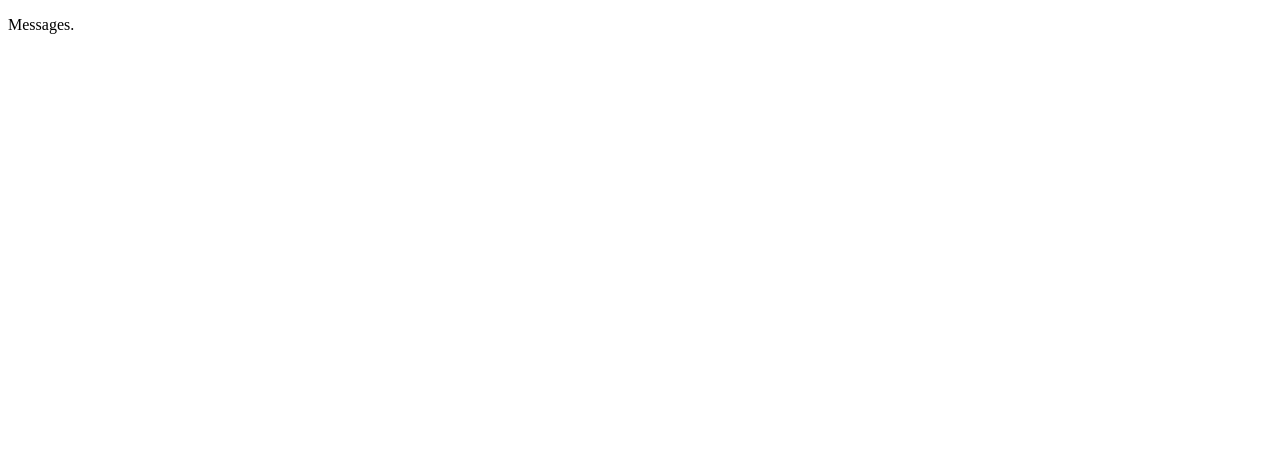
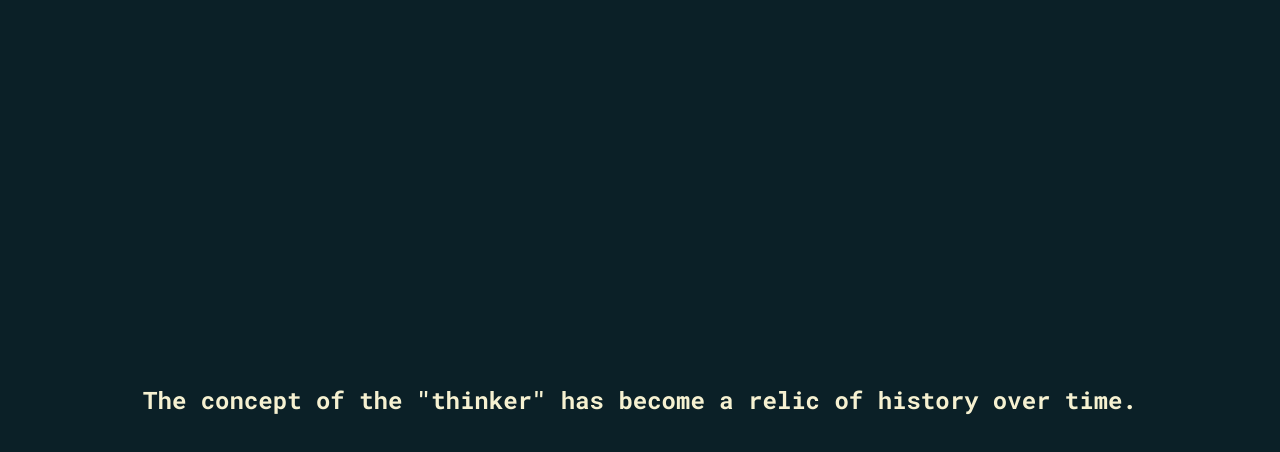
Before and after one commit to amysthat/messages, a plain HTML site: page index.html in a window 1280 px wide. Drawn offline with Linux system fonts and the light colour scheme.

Commit message:
first mvp

```diff
--- a/index.html
+++ b/index.html
@@ -1,11 +1,24 @@
+
 <!DOCTYPE html>
+
 <html lang="en">
     <head>
         <meta charset="UTF-8">
         <meta name="viewport" content="width=device-width, initial-scale=1.0">
+
+        <link rel="preconnect" href="https://fonts.googleapis.com">
+        <link rel="preconnect" href="https://fonts.gstatic.com" crossorigin>
+        <link href="https://fonts.googleapis.com/css2?family=Roboto+Mono:ital,wght@0,100..700;1,100..700&family=Roboto:ital,wght@0,100;0,300;0,400;0,500;0,700;0,900;1,100;1,300;1,400;1,500;1,700;1,900&display=swap" rel="stylesheet">
+        <link rel="stylesheet" href="style.css">
+
+        <script src="index.js"></script>
+
         <title>messages</title>
     </head>
+
     <body>
-    <p>Messages.</p>
+        <div class="center">
+            <p id="quote"></p>
+        </div>
     </body>
 </html>
--- /dev/null
+++ b/index.js
@@ -0,0 +1,49 @@
+
+const fetchFile = (file, onfullfill) => {
+    fetch(file)
+        .then((res) => res.text())
+        .then(onfullfill)
+        .catch((e) => console.error(e));
+}
+
+const setRandomQuote = () => {
+    const line = lines[Math.floor(Math.random() * lines.length)];
+
+    document.getElementById("quote").innerText = line;
+}
+
+const turkish_specific_available = Intl.DateTimeFormat().resolvedOptions().timeZone.includes("Istanbul");
+
+const loadTurkish = () => {
+    fetchFile("messages/tr.txt", (text) => {
+        lines = lines.concat(text.split('\n').filter(elm => elm));
+
+        if (turkish_specific_available) {
+            fetchFile("messages/tr_turk.txt", (text) => {
+                lines = lines.concat(text.split('\n').filter(elm => elm));
+
+                setRandomQuote();
+            });
+        }
+        else {
+            setRandomQuote();
+        }
+    });
+}
+
+const loadEnglish = () => {
+    fetchFile("messages/en.txt", (text) => {
+        lines = lines.concat(text.split('\n').filter(elm => elm));
+
+        setRandomQuote();
+    });
+}
+
+let lines = [];
+
+if (turkish_specific_available || navigator.language.includes("tr")) {
+    loadTurkish();
+}
+else {
+    loadEnglish();
+}
--- /dev/null
+++ b/style.css
@@ -0,0 +1,28 @@
+
+* {
+    font-family: "Roboto Mono", serif;
+    font-optical-sizing: auto;
+    font-weight: 700;
+    font-style: normal;
+
+    background-color: #0B2027;
+    color: #F6F1D1;
+
+    scroll-behavior: initial;
+}
+
+body {
+    margin: 0;
+    height: 100vh;
+}
+
+p {
+    font-size: 1.5em;
+}
+
+.center {
+    display: flex;
+    justify-content: center;
+    align-items: center;
+    height: 100%;
+}
```
Also changed, not shown: messages/tr_turk.txt. Lines whose indentation alone changed are shown as unchanged.
